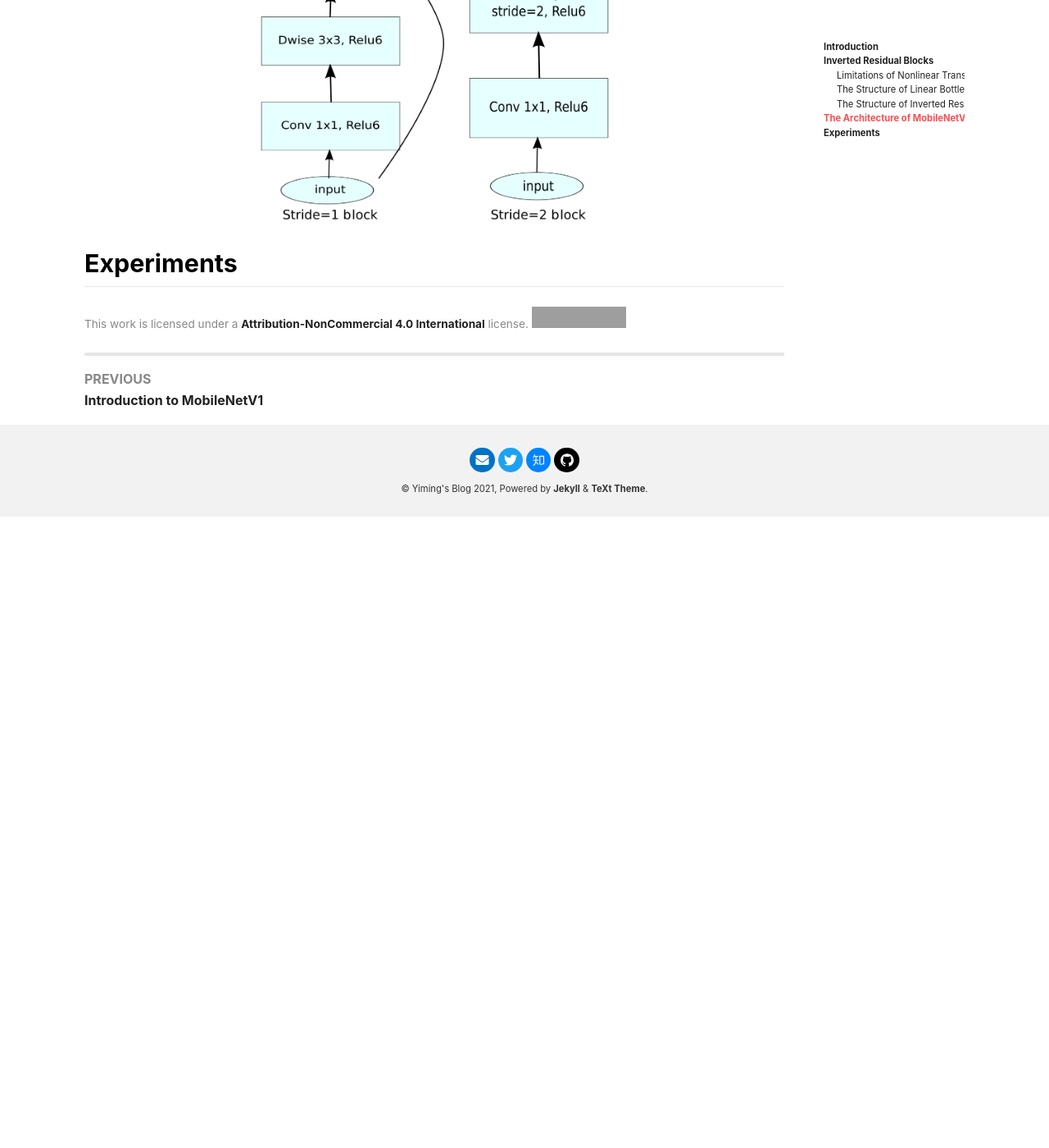
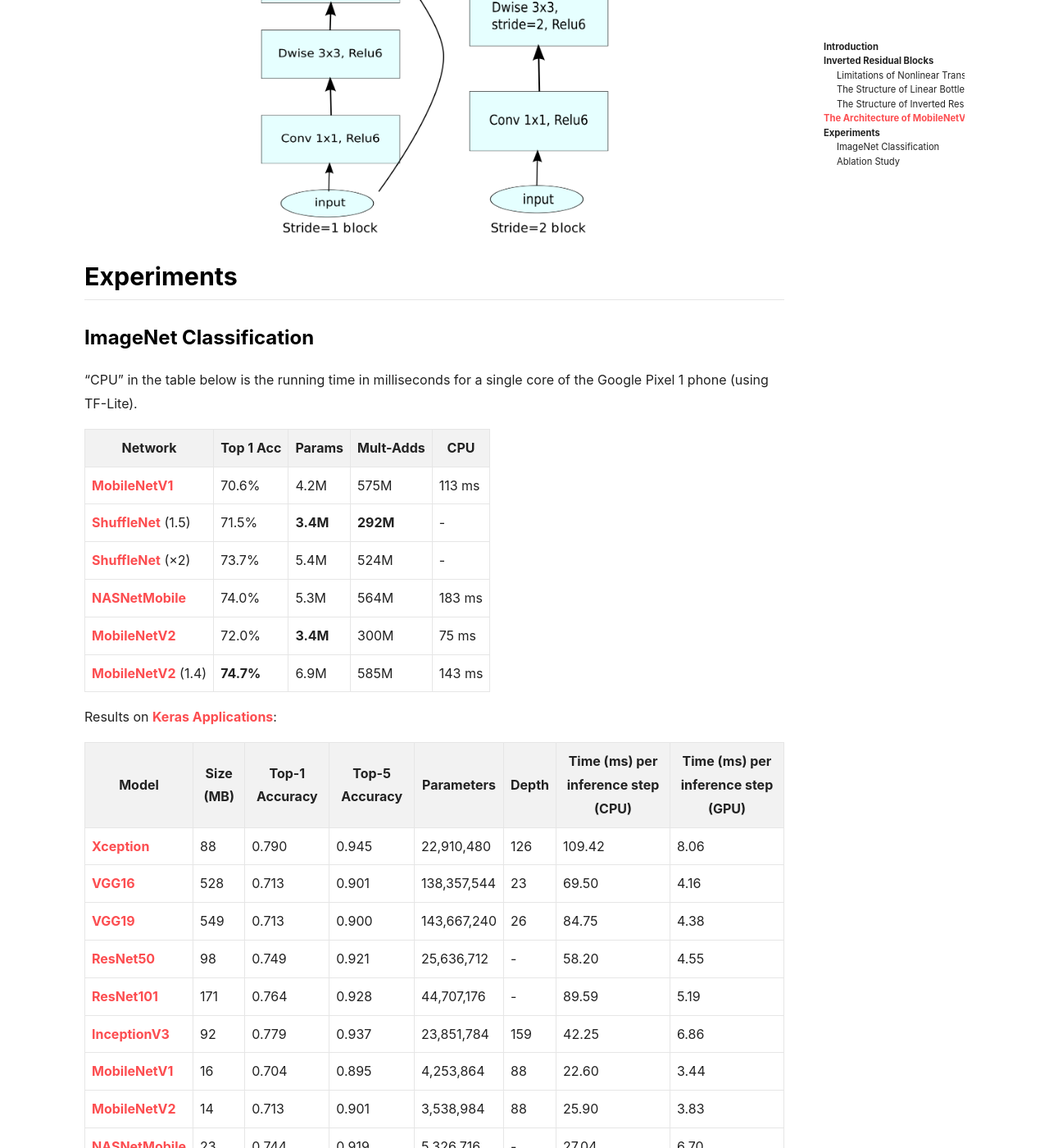
Before and after one commit to YimingMa/YIMINGMA.github.io, a Jekyll site: the page built from _posts/2021-10-08-introduction-to-MobileNetV2.md, in a window 1280 px wide and 1400 px high, scrolled down 6463 px. Shown: the whole window at 82% size. Built offline with Jekyll 4.4.1, drawn with Linux system fonts in a browser that asks for light colours; nearby versions of some CDN libraries; formulas are drawn with MathJax 3; before the commit the page ends 7093 px from its top, so only the background shows below that; some of the changed text lies outside the part shown; grey boxes are pictures that could not be loaded.

Commit message:
updated posts

```diff
--- a/_posts/2021-10-08-introduction-to-MobileNetV2.md
+++ b/_posts/2021-10-08-introduction-to-MobileNetV2.md
@@ -172,7 +172,52 @@ The expansion layer in the bottleneck is only utilized to facilitate nonlinear t
 - $s$: the **stride**.
 
 There are two types of bottleneck structures, because when $s=2$, the output height and weight will differ from those of the input, so they cannot be concatenated together.
-bottleneck_residual_block
+
 <img src="/posts.assets/2021-10-08-introduction-to-MobileNetV2.assets/two_types_of_bottlenecks.png" alt="Two Types of Bottlenecks" class="center1">
 
 ## Experiments
+
+### ImageNet Classification
+
+"CPU" in the table below is the running time in milliseconds for a single core of the Google Pixel 1 phone (using TF-Lite).
+
+| Network                                               | Top 1 Acc | Params   | Mult-Adds | CPU    |
+|-------------------------------------------------------|-----------|----------|-----------|--------|
+| [MobileNetV1](https://arxiv.org/abs/1704.04861)       | 70.6%     | 4.2M     | 575M      | 113 ms |
+| [ShuffleNet](https://arxiv.org/abs/1707.01083) (1.5)  | 71.5%     | **3.4M** | **292M**  | -      |
+| [ShuffleNet](https://arxiv.org/abs/1707.01083) (×2)   | 73.7%     | 5.4M     | 524M      | -      |
+| [NASNetMobile](https://arxiv.org/abs/1707.07012)      | 74.0%     | 5.3M     | 564M      | 183 ms |
+| [MobileNetV2](https://arxiv.org/abs/1801.04381)       | 72.0%     | **3.4M** | 300M      | 75 ms  |
+| [MobileNetV2](https://arxiv.org/abs/1801.04381) (1.4) | **74.7%** | 6.9M     | 585M      | 143 ms |
+
+Results on [Keras Applications](https://keras.io/api/applications/):
+
+| Model                                            | Size (MB)         | Top-1 Accuracy | Top-5 Accuracy | Parameters  | Depth | Time (ms) per inference step (CPU) | Time (ms) per inference step (GPU) |
+|--------------------------------------------------|-------------------|----------------|----------------|-------------|-------|------------------------------------|------------------------------------|
+| [Xception](https://arxiv.org/abs/1610.02357)     | 88                | 0.790          | 0.945          | 22,910,480  | 126   | 109.42                             | 8.06                               |
+| [VGG16](https://arxiv.org/abs/1409.1556)         | 528               | 0.713          | 0.901          | 138,357,544 | 23    | 69.50                              | 4.16                               |
+| [VGG19](https://arxiv.org/abs/1409.1556)         | 549               | 0.713          | 0.900          | 143,667,240 | 26    | 84.75                              | 4.38                               |
+| [ResNet50](https://arxiv.org/abs/1512.03385)     | 98                | 0.749          | 0.921          | 25,636,712  | -     | 58.20                              | 4.55                               |
+| [ResNet101](https://arxiv.org/abs/1512.03385)    | 171               | 0.764          | 0.928          | 44,707,176  | -     | 89.59                              | 5.19                               |
+| [InceptionV3](https://arxiv.org/abs/1512.00567)  | 92                | 0.779          | 0.937          | 23,851,784  | 159   | 42.25                              | 6.86                               |
+| [MobileNetV1](https://arxiv.org/abs/1704.04861)  | 16                | 0.704          | 0.895          | 4,253,864   | 88    | 22.60                              | 3.44                               |
+| [MobileNetV2](https://arxiv.org/abs/1801.04381)  | 14                | 0.713          | 0.901          | 3,538,984   | 88    | 25.90                              | 3.83                               |
+| [NASNetMobile](https://arxiv.org/abs/1707.07012) | 23                | 0.744          | 0.919          | 5,326,716   | -     | 27.04                              | 6.70                               |
+
+- The top-1 and top-5 accuracy refers to the model's performance on the ImageNet validation dataset.
+- Depth refers to the topological depth of the network. This includes activation layers, batch normalization layers etc.
+- Time per inference step is the average of 30 batchs and 10 repetitions.
+  - CPU: AMD EPYC Processor (with IBPB) (92 core)
+  - Ram: 1.7T
+  - GPU: Tesla A100
+  - Batch size: 32
+
+### Ablation Study
+
+#### Impact of Nonlinearity in the Bottleneck Layer
+
+<img src="/posts.assets/2021-10-08-introduction-to-MobileNetV2.assets/ablation_study_1.png" alt="Impact of Nonlinearity in the Bottleneck Layer" class="center3">
+
+#### Impact of Shortcuts in Inverted Residual Blocks
+
+<img src="/posts.assets/2021-10-08-introduction-to-MobileNetV2.assets/ablation_study_2.png" alt="Impact of Variations in Residual Blocks" class="center3">
```
Also changed, not shown: _posts/2021-10-08-introduction-to-MobileNetV1.md (+8 -0 lines), posts.assets/2021-10-08-introduction-to-MobileNetV2.assets/ablation_study_1.png (added), posts.assets/2021-10-08-introduction-to-MobileNetV2.assets/ablation_study_2.png (added).
